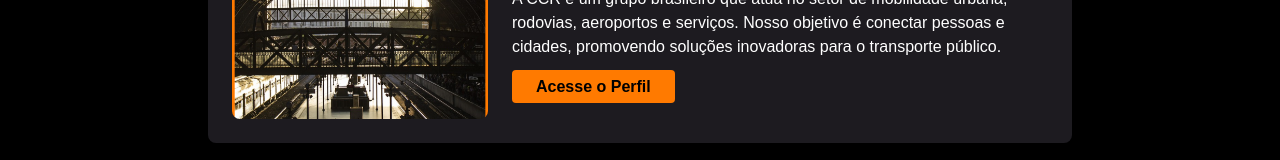
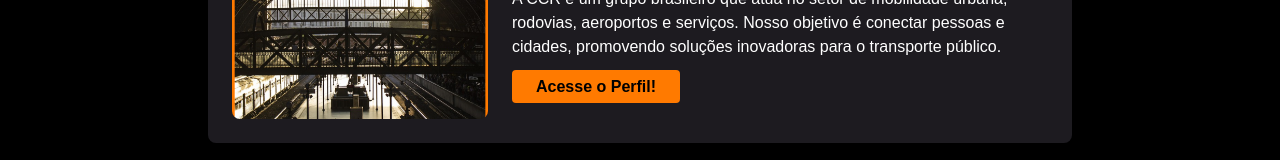
Before and after one commit to juliabusso/Sprint4Front, a Next.js app: page / in a window 1280 px wide. Shown: the part 513-673 px from the top of the page. Built offline with nearby package versions, Linux system fonts and the light colour scheme.

Commit message:
Home arrumada

```diff
--- a/src/app/page.tsx
+++ b/src/app/page.tsx
@@ -35,7 +35,7 @@ export default function Home() {
               Nosso objetivo é conectar pessoas e cidades, promovendo soluções inovadoras para o transporte público.
             </p>
             <Link href="/perfil" className="w-full md:w-auto bg-[#FF7A00] text-black font-bold px-6 py-2 rounded hover:bg-white hover:text-[#FF7A00] transition">
-              Acesse o Perfil
+              Acesse o Perfil!
             </Link>
           </div>
         </div>
```
